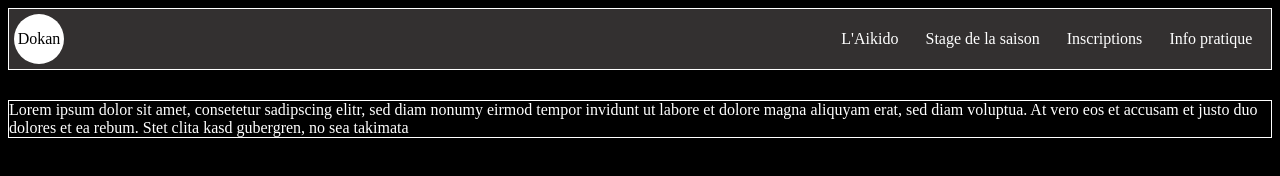
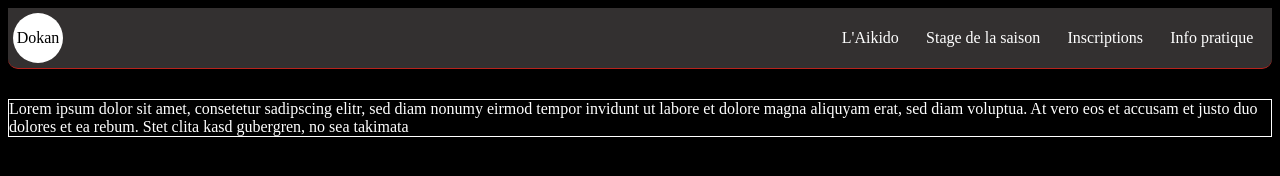
Before and after one commit to oujabi/dokan, a plain HTML site: page index.html in a window 1280 px wide. Drawn offline with Linux system fonts and the light colour scheme.

Commit message:
menu-top #4

```diff
--- a/css/global.css
+++ b/css/global.css
@@ -4,6 +4,7 @@
     justify-content: space-between;
     padding: 5px 5px;
     background-color: #333030;
+    border-radius: 0 0 10px 10px;
 }
 
 .menu-top {
@@ -38,7 +39,7 @@ body {
 
 header {
     margin-bottom: 30px;
-    border: white 1px solid;
+    border-bottom: #B8221C 1px solid;
     color: white;
 }
 
```
